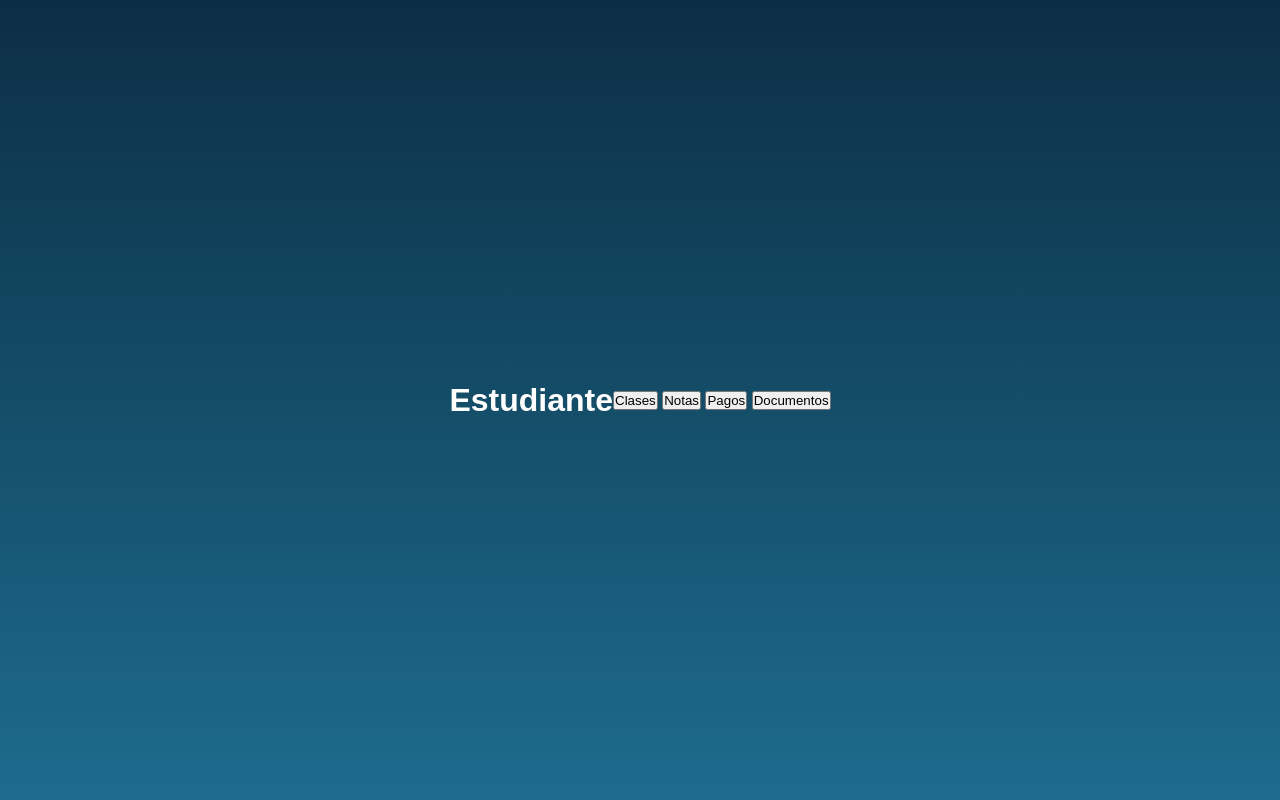
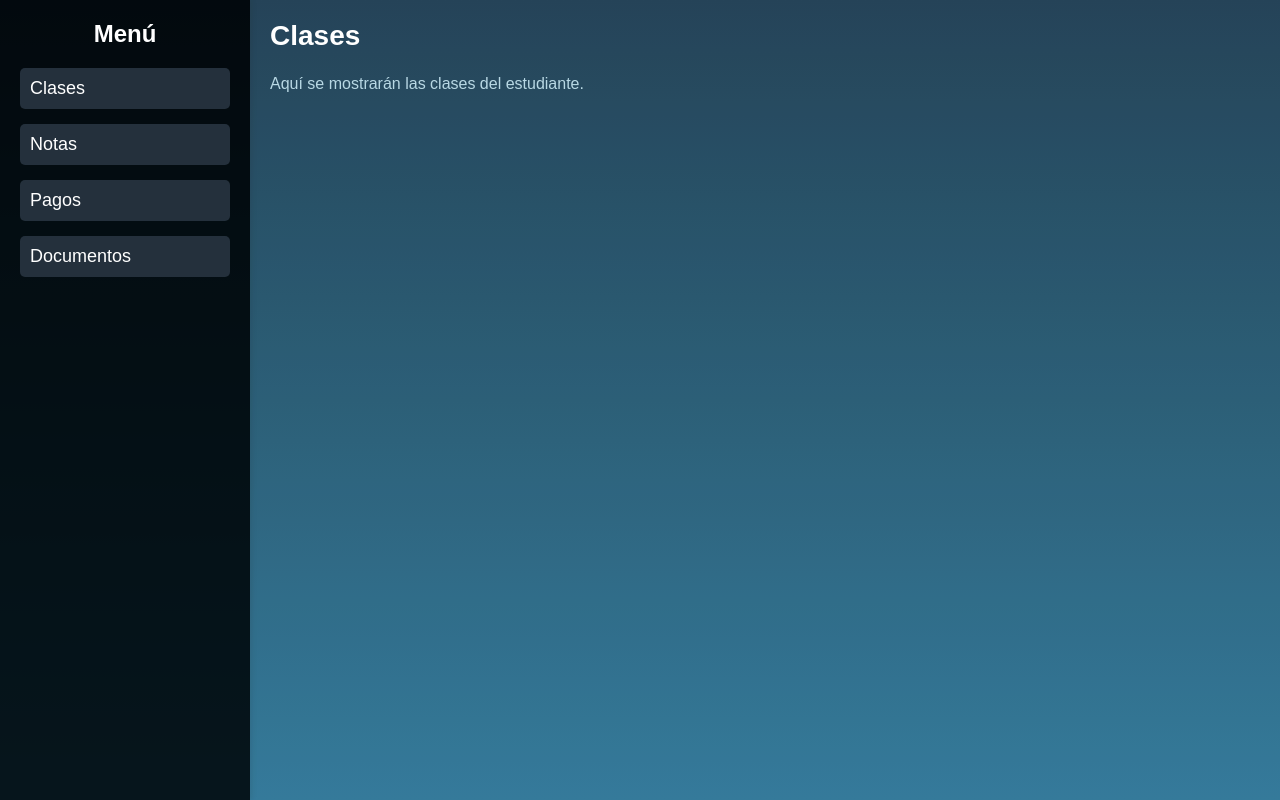
Before and after one commit to JuanBosqueP/ApiBrain1, a website: page pagina web/html/estudiante.html in a window 1280 px wide. Drawn offline with Linux system fonts and the light colour scheme.

Commit message:
Commit 13
Pagina de estudiante

```diff
--- a/pagina web/css/estudiante.css
+++ b/pagina web/css/estudiante.css
@@ -5,79 +5,102 @@
   box-sizing: border-box;
 }
 
+/* Fondo general */
 body {
   font-family: Arial, sans-serif;
-  background: linear-gradient(to bottom, #0c2e45, #144d68, #1e6b8f);
+  background: linear-gradient(to bottom, #0c2e45, #144d68, #1e6b8f); /* Fondo degradado */
   color: white;
   display: flex;
-  align-items: center;
-  justify-content: center;
   height: 100vh;
+  margin: 0;
+}
+
+/* Contenedor principal */
+.container {
+  display: flex;
+  width: 100%;
+  height: 100%;
+}
+
+/* Menú lateral */
+.sidebar {
+  width: 250px;
+  background-color: rgba(0, 0, 0, 0.8); /* Fondo oscuro semitransparente */
+  padding: 20px;
+  box-shadow: 2px 0 5px rgba(0, 0, 0, 0.1); /* Sombra lateral */
+}
+
+.sidebar h3 {
+  font-size: 24px;
+  font-weight: bold;
+  margin-bottom: 20px;
+  color: #ffffff;
   text-align: center;
 }
 
-form {
-  background-color: #0c2e45; /* Fondo oscuro */
-  padding: 20px 30px;
-  border-radius: 10px; /* Bordes redondeados */
-  box-shadow: 0px 4px 8px rgba(0, 0, 0, 0.2); /* Sombra */
-  width: 300px; /* Ancho del formulario */
-  text-align: left;
+.sidebar ul {
+  list-style: none;
+  padding: 0;
 }
 
-form h2 {
-  text-align: center;
-  margin-bottom: 20px;
+.sidebar ul li {
+  margin-bottom: 15px;
 }
 
-form input,
-form select {
-  width: 100%;
+.sidebar ul li a {
+  text-decoration: none;
+  color: white;
+  font-size: 18px;
+  display: block;
   padding: 10px;
-  margin: 10px 0;
-  border: none;
   border-radius: 5px;
+  background-color: #24303c; /* Fondo oscuro para los enlaces */
+  transition: background-color 0.3s ease;
 }
 
-form input[type="text"],
-form input[type="password"],
-form select {
-  background-color: #144d68;
+.sidebar ul li a:hover {
+  background-color: #1f53c5; /* Azul principal al pasar el mouse */
+}
+
+/* Contenido principal */
+.content {
+  flex: 1;
+  padding: 20px;
+  overflow-y: auto;
+  background-color: rgba(255, 255, 255, 0.1); /* Fondo translúcido para el contenido */
   color: white;
 }
 
-form input[type="text"]::placeholder,
-form input[type="password"]::placeholder {
-  color: #b8d8e4;
+/* Secciones del contenido */
+.section {
+  display: none; /* Ocultar secciones por defecto */
 }
 
-form button {
-  width: 100%;
-  padding: 10px;
-  margin-top: 10px;
-  border: none;
-  border-radius: 5px;
-  background-color: #1f53c5;
-  color: white;
-  font-size: 16px;
-  cursor: pointer;
-  transition: background-color 0.3s;
+.section.active {
+  display: block; /* Mostrar solo la sección activa */
 }
 
-form button:hover {
-  background-color: #3a6df0;
+.content h1 {
+  font-size: 28px;
+  font-weight: bold;
+  margin-bottom: 20px;
+  color: white;
 }
 
-form p {
-  text-align: center;
-  margin-top: 10px;
+.content p {
+  font-size: 16px;
+  line-height: 1.5;
+  color: #b8d8e4; /* Texto ligeramente más claro */
 }
 
-form p a {
-  color: #1f53c5;
-  text-decoration: none;
+/* Animación de entrada */
+@keyframes fadeIn {
+  from {
+    opacity: 0;
+    transform: translateY(-20px);
+  }
+  to {
+    opacity: 1;
+    transform: translateY(0);
+  }
 }
-
-form p a:hover {
-  text-decoration: underline;
-}
--- a/pagina web/html/estudiante.html
+++ b/pagina web/html/estudiante.html
@@ -1,23 +1,45 @@
 <!DOCTYPE html>
 <html lang="en">
-
 <head>
   <meta charset="UTF-8">
   <meta name="viewport" content="width=device-width, initial-scale=1.0">
-  <title>Estudiante y General</title>
+  <title>Estudiante</title>
   <link rel="stylesheet" href="../css/estudiante.css">
 </head>
+<body>
+  <div class="container">
+    <!-- Menú lateral -->
+    <nav class="sidebar">
+      <h3>Menú</h3>
+      <ul>
+        <li><a href="#" onclick="showSection('clases')">Clases</a></li>
+        <li><a href="#" onclick="showSection('notas')">Notas</a></li>
+        <li><a href="#" onclick="showSection('pagos')">Pagos</a></li>
+        <li><a href="#" onclick="showSection('documentos')">Documentos</a></li>
+      </ul>
+    </nav>
 
-<body>
-  <header>
-    <h1>Estudiante</h1>
-  </header>
-  <main>
-    <button class="botons">Clases</button>
-    <button class="botons">Notas</button>
-    <button class="botons">Pagos</button>
-    <button class="botons">Documentos</button>
-  </main>
+    <!-- Contenido dinámico -->
+    <main class="content">
+      <section id="clases" class="section active">
+        <h1>Clases</h1>
+        <p>Aquí se mostrarán las clases del estudiante.</p>
+      </section>
+      <section id="notas" class="section">
+        <h1>Notas</h1>
+        <p>Aquí se mostrarán las notas del estudiante.</p>
+      </section>
+      <section id="pagos" class="section">
+        <h1>Pagos</h1>
+        <p>Aquí se mostrarán los pagos realizados por el estudiante.</p>
+      </section>
+      <section id="documentos" class="section">
+        <h1>Documentos</h1>
+        <p>Aquí se mostrarán los documentos del estudiante.</p>
+      </section>
+    </main>
+  </div>
+
+  <script src="../js/estudiante.js"></script>
 </body>
-
 </html>
--- /dev/null
+++ b/pagina web/js/estudiante.js
@@ -0,0 +1,11 @@
+function showSection(sectionId) {
+    // Ocultar todas las secciones
+    const sections = document.querySelectorAll('.section');
+    sections.forEach(section => section.classList.remove('active'));
+
+    // Mostrar la sección seleccionada
+    const sectionToShow = document.getElementById(sectionId);
+    if (sectionToShow) {
+      sectionToShow.classList.add('active');
+    }
+  }
```
